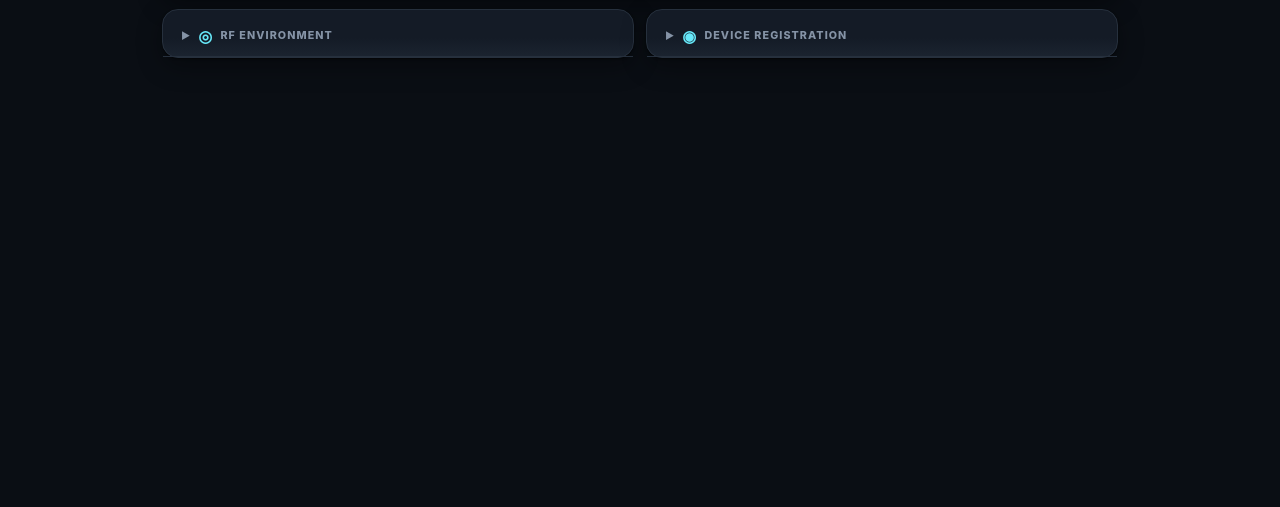
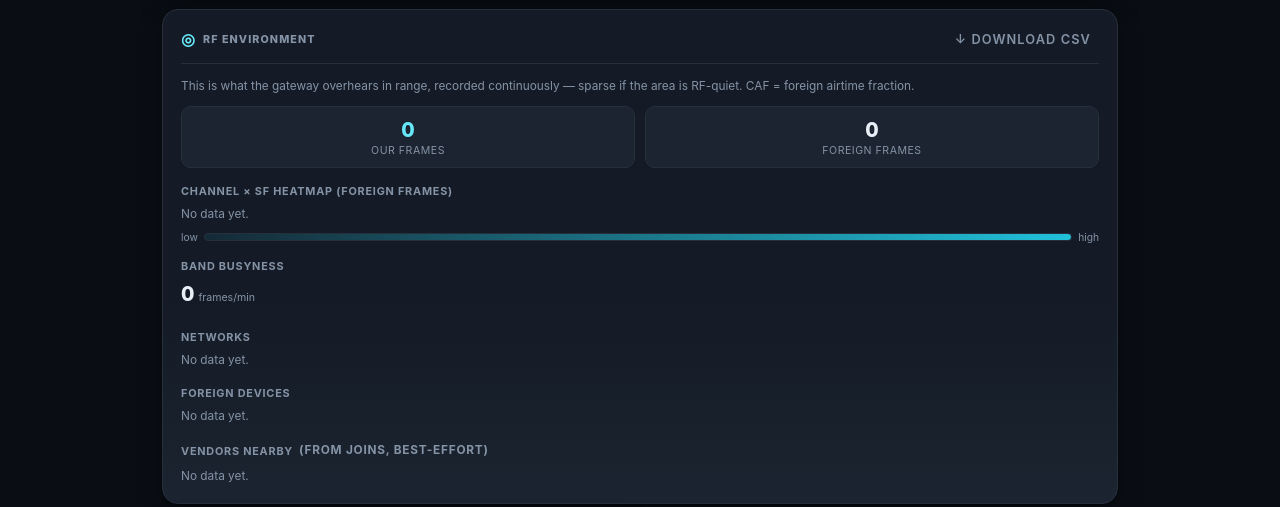
Before and after one commit to theautomatist/whz-lora, a plain HTML site: page cockpit/app/static/index.html in a window 1280 px wide. Shown: the part 572-1079 px from the top of the page. Before the commit the page ends 800 px from the top, so only its background shows below. Drawn offline with Linux system fonts and the light colour scheme; no server answers.

Commit message:
refactor(cockpit): RF Environment as an always-open panel with CSV download
Co-Authored-By: Claude Opus 4.8 <noreply@anthropic.com>

```diff
--- a/cockpit/app/static/index.html
+++ b/cockpit/app/static/index.html
@@ -205,13 +205,18 @@
   </section>
 
   <!-- RF Environment — full spectrum survey of the foreign LoRaWAN traffic
-       the gateway overhears (always-on, passive); secondary, collapsed by
-       default. Live via SSE 'coex' events, throttled re-fetch of
+       the gateway overhears (always-on, passive); recorded continuously to
+       the persistent rf_frame log (see db.py), so it accumulates over the
+       whole campaign and survives a cockpit restart — always expanded, the
+       last content panel. Live via SSE 'coex' events, throttled re-fetch of
        /api/rf-environment — see loadRfEnvironment()/scheduleRfEnvironmentRefresh(). -->
-  <details class="card coll-card" id="card-coex">
-    <summary class="card-title"><span class="ti">◎</span> RF Environment</summary>
-    <div class="card-body">
-      <p class="hint" style="margin-bottom:10px">This is what the gateway overhears in range — sparse if the area is RF-quiet. CAF = foreign airtime fraction.</p>
+  <section class="card full" id="card-coex">
+    <div class="card-title">
+      <span class="ti">◎</span>
+      <span>RF Environment</span>
+      <a class="btn btn-g" id="rf-csv-link" href="/api/rf-environment/csv" target="_blank" style="margin-left:auto">↓ Download CSV</a>
+    </div>
+    <p class="hint" style="margin-bottom:10px">This is what the gateway overhears in range, recorded continuously — sparse if the area is RF-quiet. CAF = foreign airtime fraction.</p>
 
     <div class="coex-totals">
       <div class="coex-total-box own">
@@ -257,10 +262,10 @@
       <div class="rf-sec-title">Vendors nearby <span class="hint">(from joins, best-effort)</span></div>
       <div id="rf-vendors"><p class="hint">No data yet.</p></div>
     </div>
-    </div>
-  </details>
+  </section>
 
-  <!-- Device registration — secondary, collapsed by default -->
+  <!-- Device registration — secondary, collapsed by default; the very last
+       panel on the page. -->
   <details class="card coll-card" id="card-devices">
     <summary class="card-title"><span class="ti">◉</span> Device registration</summary>
     <div class="card-body">
--- a/cockpit/app/static/style.css
+++ b/cockpit/app/static/style.css
@@ -245,7 +245,7 @@ body {
 .hero-sub { font-size: .80rem; color: var(--muted); line-height: 1.5; }
 
 /* =================================================================
-   COLLAPSIBLE CARD (secondary panels: RF Environment, Device registration)
+   COLLAPSIBLE CARD (secondary panel: Device registration)
    <details class="card coll-card"><summary class="card-title">…</summary>
    <div class="card-body">…</div></details>  — collapsed by default.
    ================================================================= */
```
Lines whose indentation alone changed are shown as unchanged.
